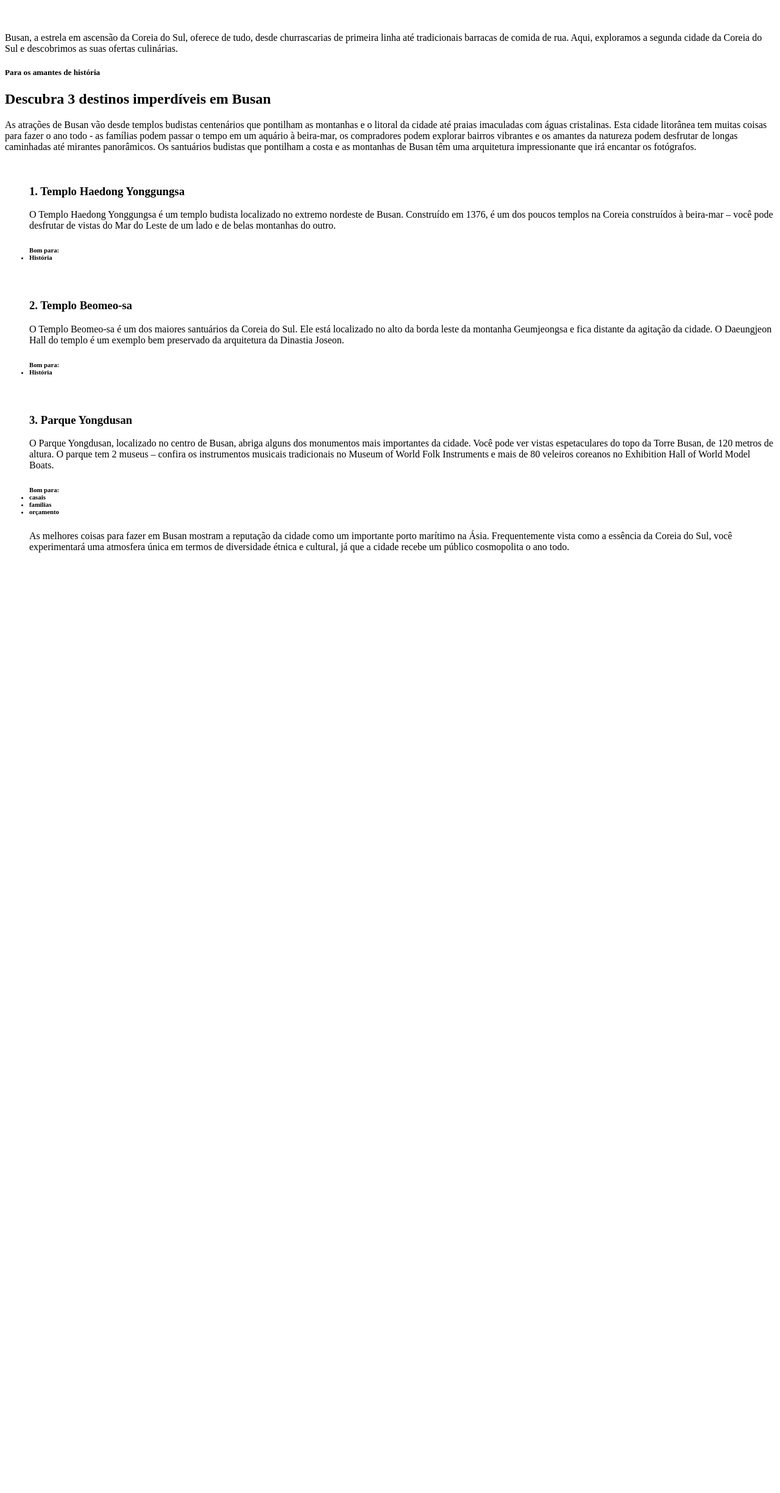
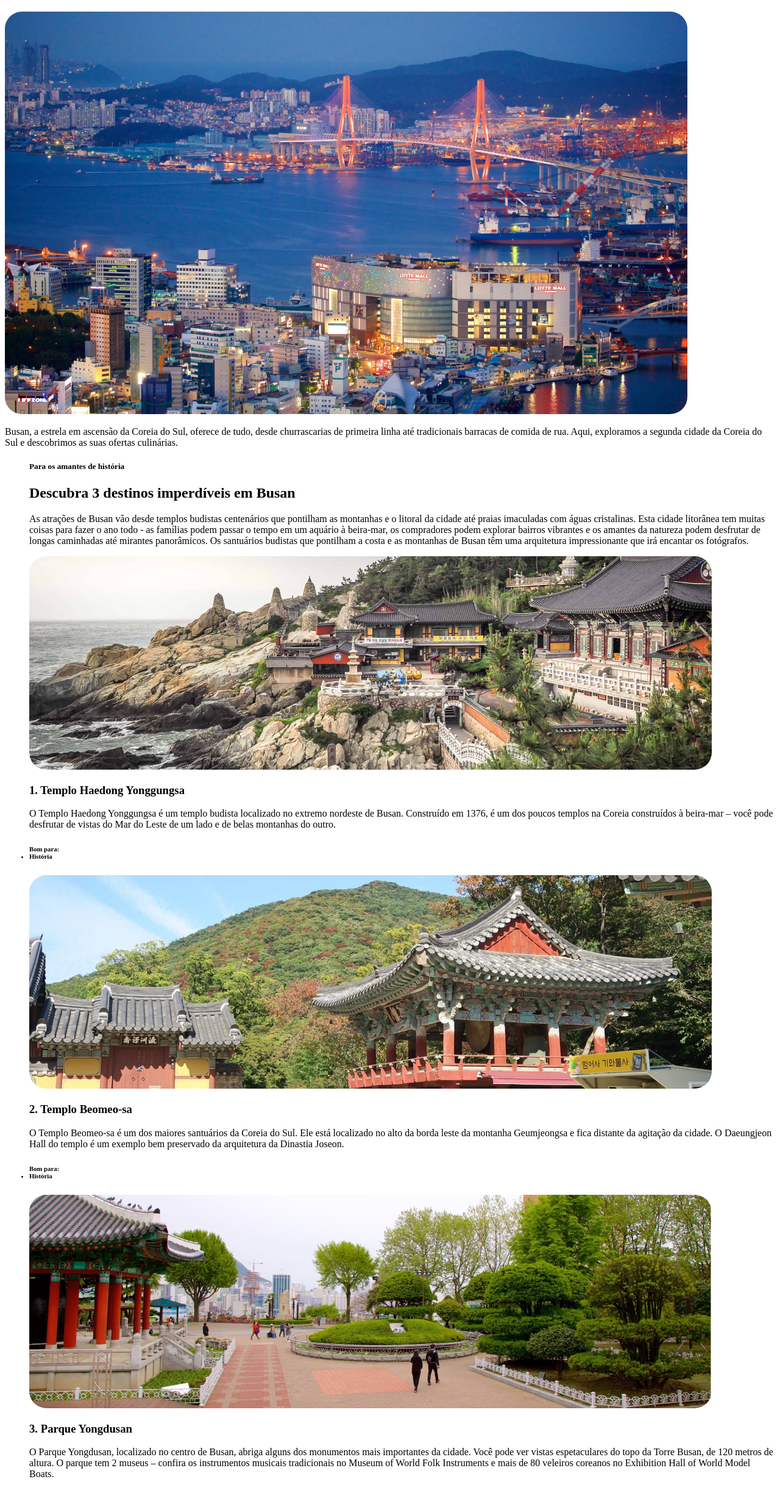
Before and after one commit to MarceloHR44/Pagina-Local-Turistico, a plain HTML site: page index.html in a window 1280 px wide. Shown: the part 100-2548 px from the top of the page at 61% size. Before the commit the page ends 1022 px from the top, so only its background shows below. Drawn offline with Linux system fonts and the light colour scheme.

Commit message:
adicionando imagens e style.css

```diff
--- a/index.html
+++ b/index.html
@@ -5,9 +5,10 @@
     <meta charset="UTF-8">
     <meta name="viewport" content="width=device-width, initial-scale=1.0">
     <title>Local Turístico</title>
+    <link rel="stylesheet" href="style.css">
 </head>
-
 <body>
+    <div id="page">
     <h5>
         Sua próxima viagem:
     </h5>
@@ -15,14 +16,14 @@
     <h1>
         Conheça Busan
     </h1>
-    <img src="" alt="">
+    <img src="/assets/principal.jpg" alt="Imagem Principal">
     <p>
         Busan, a estrela em ascensão da Coreia do Sul, oferece de tudo, desde churrascarias de primeira linha até
         tradicionais barracas de comida de rua. Aqui, exploramos a segunda cidade da Coreia do Sul e descobrimos as
         suas ofertas culinárias.
     </p>
     <main>
-        <div id="page">
+            <ul>
                 <h5>
                     Para os amantes de história
                 </h5>
@@ -30,16 +31,18 @@
                     Descubra 3 destinos imperdíveis em Busan
                 </h2>
                 <p>
-                As atrações de Busan vão desde templos budistas centenários que pontilham as montanhas e o litoral da
-                cidade até praias imaculadas com águas cristalinas. Esta cidade litorânea tem muitas coisas para fazer o
+                    As atrações de Busan vão desde templos budistas centenários que pontilham as montanhas e o litoral
+                    da
+                    cidade até praias imaculadas com águas cristalinas. Esta cidade litorânea tem muitas coisas para
+                    fazer o
                     ano todo - as famílias podem passar o tempo em um aquário à beira-mar, os compradores podem explorar
                     bairros vibrantes e os amantes da natureza podem desfrutar de longas caminhadas até mirantes
                     panorâmicos.
-                Os santuários budistas que pontilham a costa e as montanhas de Busan têm uma arquitetura impressionante
+                    Os santuários budistas que pontilham a costa e as montanhas de Busan têm uma arquitetura
+                    impressionante
                     que irá encantar os fotógrafos.
                 </p>
-            <img src="" alt="">
-            <ul>
+                <img src="/assets/primeira.jpg" alt="Primeira Imagem">
                 <h3>
                     1. Templo Haedong Yonggungsa
                 </h3>
@@ -54,7 +57,7 @@
 
                 </h6>
 
-                <img src="" alt="">
+                <img src="/assets/segunda.jpg" alt="Segunda Imagem">
                 <h3>
                     2. Templo Beomeo-sa
                 </h3>
@@ -69,7 +72,7 @@
                     <li class="blue">História</li>
                 </h6>
 
-                <img src="" alt="">
+                <img src="/assets/terceira.jpg" alt="Terceira Imagem">
                 <h3>
                     3. Parque Yongdusan
                 </h3>
--- /dev/null
+++ b/style.css
@@ -0,0 +1,3 @@
+img {
+    border-radius: 28px;
+}
```
Also changed, not shown: assets/primeira.jpg (added), assets/principal.jpg (added), assets/segunda.jpg (added), assets/terceira.jpg (added). Lines whose indentation alone changed are shown as unchanged.
